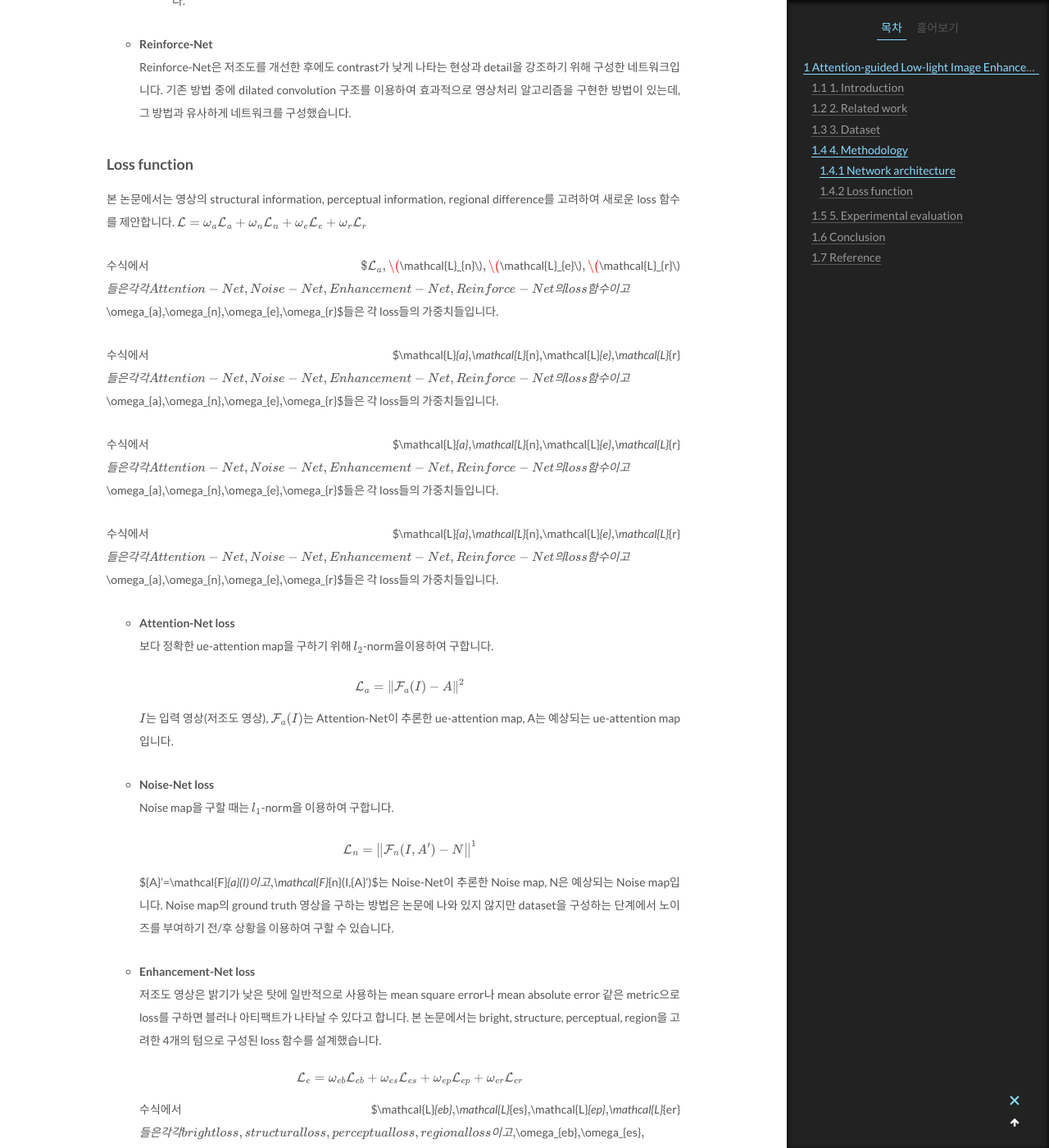
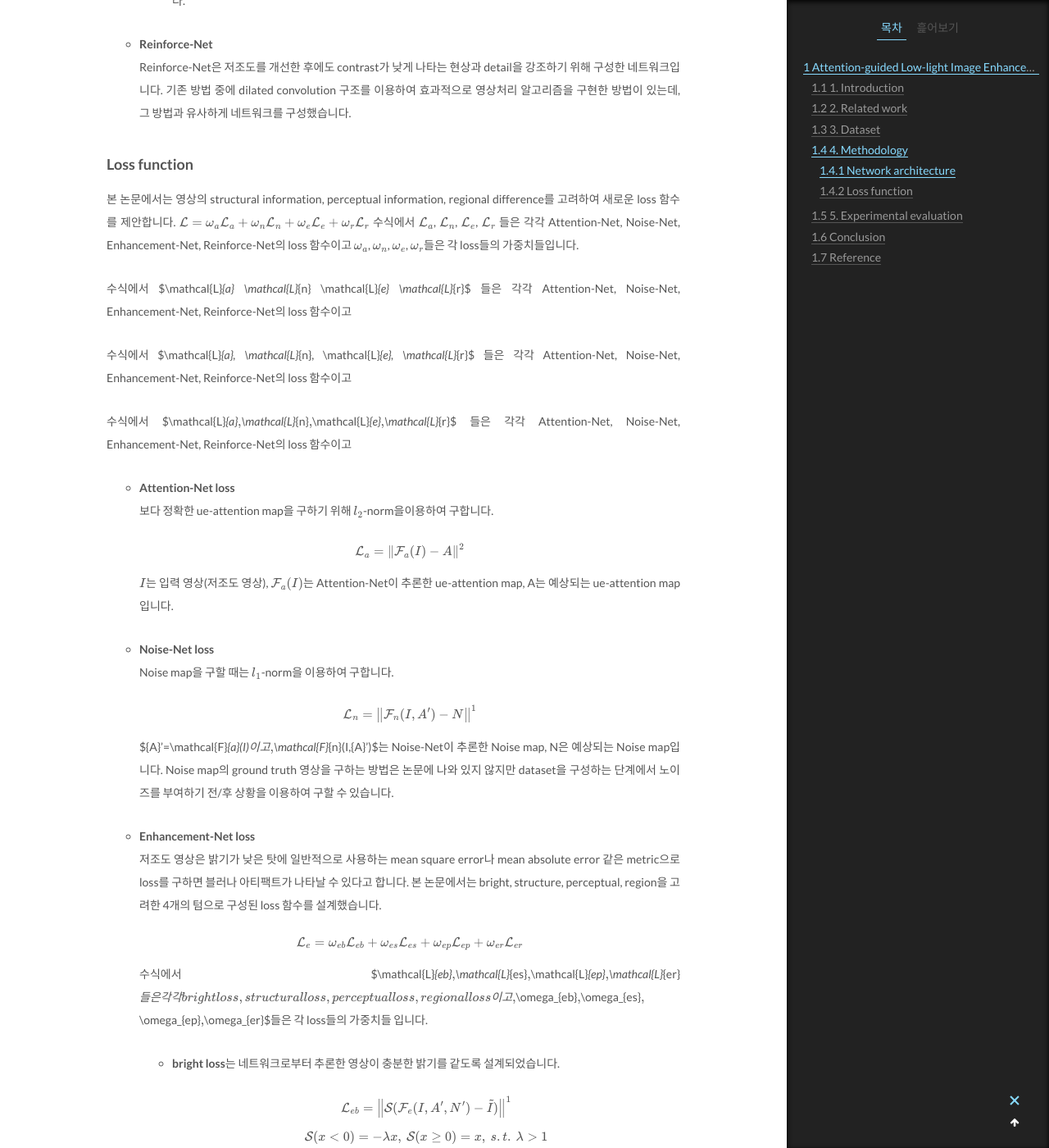
Before and after one commit to CH-Improc/ch-improc.github.io, a Jekyll site: the page built from _posts/2020-01-23-attention-guided-low-light-enhancement.md, in a window 1280 px wide and 1400 px high, scrolled down 6610 px. Shown: the whole window at 82% size. Built offline with Jekyll 4.4.1, drawn with Linux system fonts in a browser that asks for light colours; formulas are drawn with MathJax 3.

Commit message:
Fixed tex and section

```diff
--- a/_posts/2020-01-23-attention-guided-low-light-enhancement.md
+++ b/_posts/2020-01-23-attention-guided-low-light-enhancement.md
@@ -126,15 +126,16 @@ Reinforce-Net은 저조도를 개선한 후에도 contrast가 낮게 나타는
 ### Loss function
 
 본 논문에서는 영상의 structural information, perceptual information, regional difference를 고려하여 새로운 loss 함수를 제안합니다.
-$$ \mathcal{L} = \omega_{a}\mathcal{L}_{a} + \omega_{n}\mathcal{L}_{n} + \omega_{e}\mathcal{L}_ {e} + \omega_{r}\mathcal{L}_{r} $$
+$$
+\mathcal{L} = \omega_{a}\mathcal{L}_{a} + \omega_{n}\mathcal{L}_{n} + \omega_{e}\mathcal{L}_ {e} + \omega_{r}\mathcal{L}_{r}
+$$
+수식에서 $$\mathcal{L}_{a}$$, $$\mathcal{L}_{n}$$, $$\mathcal{L}_{e}$$, $$\mathcal{L}_{r}$$ 들은 각각 Attention-Net, Noise-Net, Enhancement-Net, Reinforce-Net의 loss 함수이고 $$\omega_{a}$$, $$\omega_{n}$$, $$\omega_{e}$$, $$\omega_{r}$$들은 각 loss들의 가중치들입니다.
 
-수식에서 $$$\mathcal{L}_{a}$$$, $$$\mathcal{L}_{n}$$$, $$$\mathcal{L}_{e}$$$, $$$\mathcal{L}_{r}$$$ 들은 각각 Attention-Net, Noise-Net, Enhancement-Net, Reinforce-Net의 loss 함수이고 $\omega_{a}$, $\omega_{n}$, $\omega_{e}$, $\omega_{r}$들은 각 loss들의 가중치들입니다.
+수식에서 $\mathcal{L}_{a} \mathcal{L}_{n} \mathcal{L}_{e} \mathcal{L}_{r}$ 들은 각각 Attention-Net, Noise-Net, Enhancement-Net, Reinforce-Net의 loss 함수이고
 
-수식에서 $\mathcal{L}_{a}$, $\mathcal{L}_{n}$, $\mathcal{L}_{e}$, $\mathcal{L}_{r}$ 들은 각각 Attention-Net, Noise-Net, Enhancement-Net, Reinforce-Net의 loss 함수이고 $\omega_{a}$, $\omega_{n}$, $\omega_{e}$, $\omega_{r}$들은 각 loss들의 가중치들입니다.
+수식에서 $\mathcal{L}_{a}, \mathcal{L}_{n}, \mathcal{L}_{e}, \mathcal{L}_{r}$ 들은 각각 Attention-Net, Noise-Net, Enhancement-Net, Reinforce-Net의 loss 함수이고
 
-수식에서 $\mathcal{L}_{a}$, $\mathcal{L}_{n}$, $\mathcal{L}_{e}$, $\mathcal{L}_{r}$ 들은 각각 Attention-Net, Noise-Net, Enhancement-Net, Reinforce-Net의 loss 함수이고 $\omega_{a}$, $\omega_{n}$, $\omega_{e}$, $\omega_{r}$들은 각 loss들의 가중치들입니다.
-
-수식에서 $\mathcal{L}_{a}$, $\mathcal{L}_{n}$, $\mathcal{L}_{e}$, $\mathcal{L}_{r}$ 들은 각각 Attention-Net, Noise-Net, Enhancement-Net, Reinforce-Net의 loss 함수이고 $\omega_{a}$, $\omega_{n}$, $\omega_{e}$, $\omega_{r}$들은 각 loss들의 가중치들입니다.
+수식에서 $\mathcal{L}_{a}$, $\mathcal{L}_{n}$, $\mathcal{L}_{e}$, $\mathcal{L}_{r}$ 들은 각각 Attention-Net, Noise-Net, Enhancement-Net, Reinforce-Net의 loss 함수이고
 
 - **Attention-Net loss**
   보다 정확한 ue-attention map을 구하기 위해 $l_{2}$-norm을이용하여 구합니다.
```
